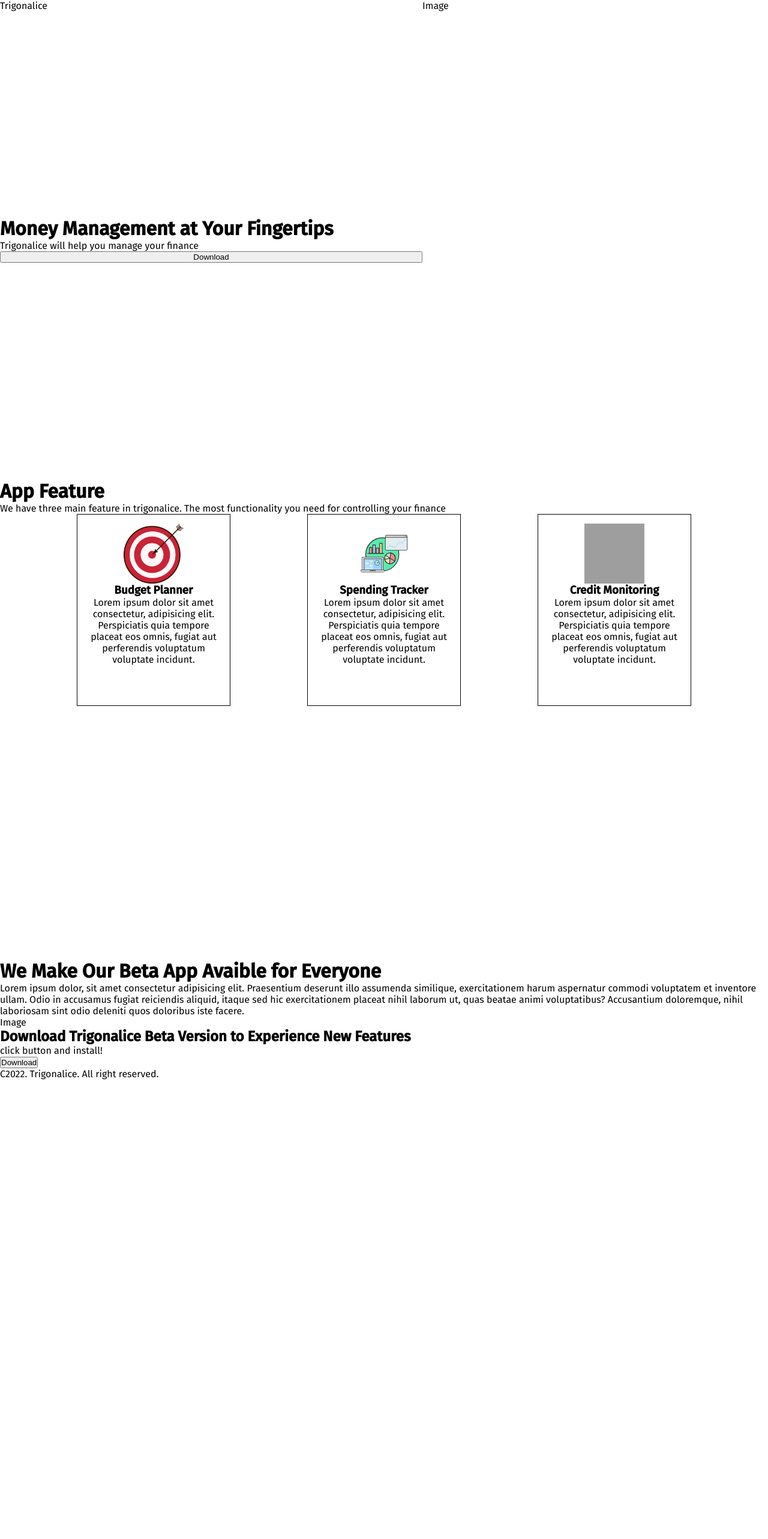
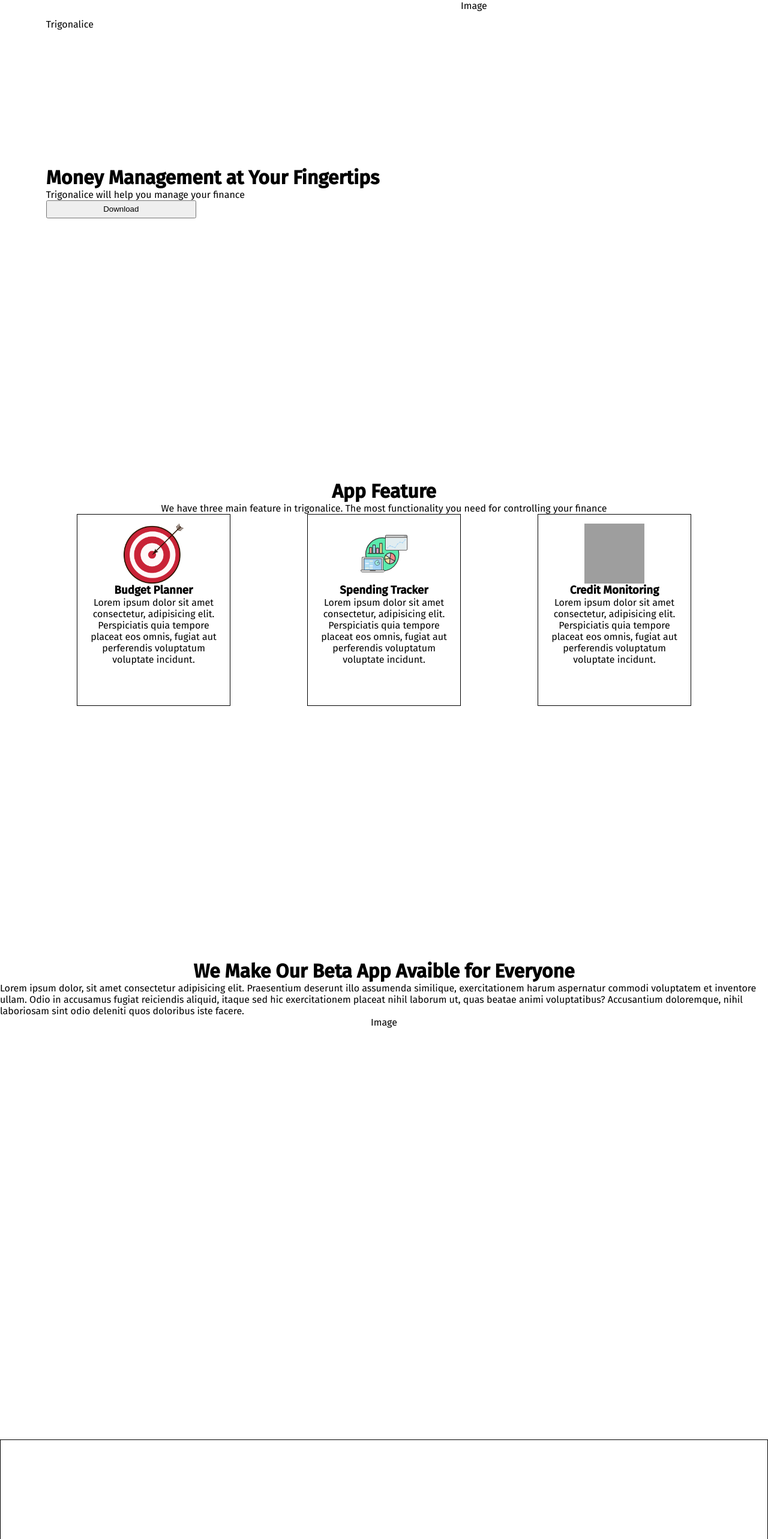
Before and after one commit to okkyprasetian/port-trigonalice, a React (Create React App) app: page / in a window 1280 px wide. Shown: the top 2566 px of the page at 60% size. Before the commit the page ends 1800 px from the top, so only its background shows below. Built offline with nearby package versions, Linux system fonts and the light colour scheme; grey boxes are pictures that could not be loaded.

Commit message:
finish styling: boxing

```diff
--- a/src/App.js
+++ b/src/App.js
@@ -41,6 +41,7 @@ function App() {
 
       <div className="beta">
 
+        <div className="beta-1">
           <h1 className="beta-h1">We Make Our Beta App Avaible for Everyone</h1>
           <p className="beta-p">
             Lorem ipsum dolor, sit amet consectetur adipisicing elit. Praesentium deserunt illo assumenda similique, exercitationem harum aspernatur commodi voluptatem et inventore ullam. Odio in accusamus fugiat reiciendis aliquid, itaque sed hic exercitationem placeat nihil laborum ut, quas beatae animi voluptatibus? Accusantium doloremque, nihil laboriosam sint odio deleniti quos doloribus iste facere.
@@ -48,15 +49,20 @@ function App() {
           <div className="beta-illust">
             Image
           </div>
+        </div>
 
+        <div className="beta-2">
+          <div className="beta-2-1">
             <h2 className="beta-h2">Download Trigonalice Beta Version to Experience New Features</h2>
             <p className="beta-download-p">
               click button and install!
             </p>
             <Download name="beta app" />
+          </div>
 
           <div className="footer">
             C2022. Trigonalice. All right reserved.
+          </div>
         </div>
 
       </div>
--- a/src/index.css
+++ b/src/index.css
@@ -12,6 +12,10 @@ body {
   font-family: 'Fira Sans';
 }
 
+.download {
+  width: 250px;
+  height: 30px;
+}
 
 /* Local */
 
@@ -24,11 +28,14 @@ body {
 
 .home-content {
   height: 100%;
-  width: 55%;
+  width: 60%;
 }
 
 .brand {
-  height: 20%;
+  display: flex;
+  align-items: center;
+  height: 10%;
+  padding-left: 10%;
 }
 
 .home-main {
@@ -36,10 +43,14 @@ body {
   flex-direction: column;
   justify-content: center;
   height: 60%;
+  padding-left: 10%;
 }
 
 /* Feature */
 .feature {
+  display: flex;
+  flex-direction: column;
+  align-items: center;
   height: 100vh;
 }
 
@@ -71,3 +82,35 @@ body {
 .card-text {
   text-align: center;
 }
+
+/* beta */
+.beta-1 {
+  display: flex;
+  flex-direction: column;
+  justify-content: start;
+  align-items: center;
+  height: 100vh;
+}
+
+.beta-2 {
+  display: flex;
+  flex-direction: column;
+  justify-content: space-between;
+  height: 100vh;
+}
+
+.beta-2-1 {
+  display: flex;
+  flex-direction: column;
+  justify-content: center;
+  align-items: center;
+  height: 95%;
+  border: solid 1px;
+}
+
+.footer {
+  display: flex;
+  justify-content: center;
+  align-items: center;
+  height: 5%;
+}
```
Lines whose indentation alone changed are shown as unchanged.
